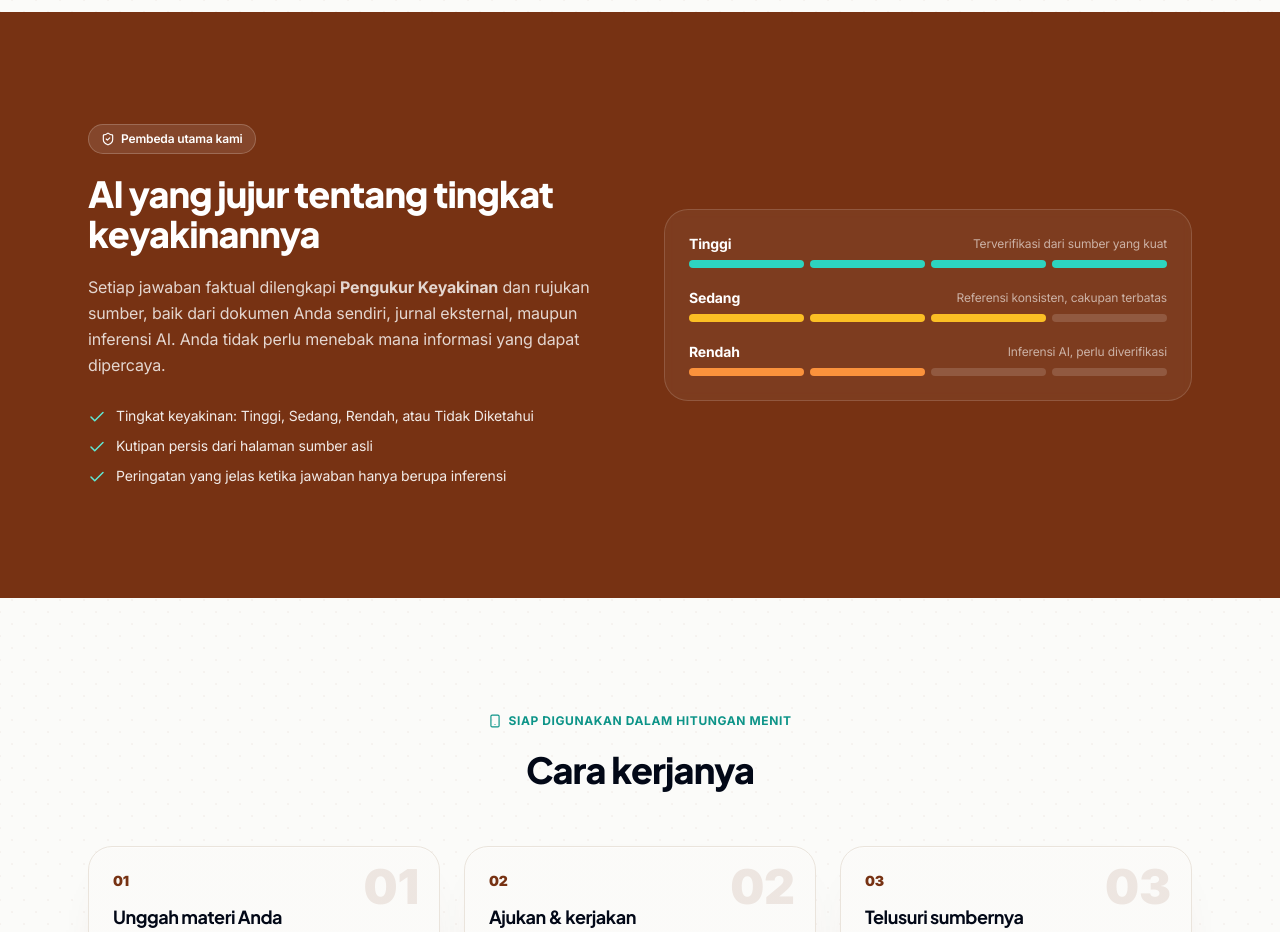
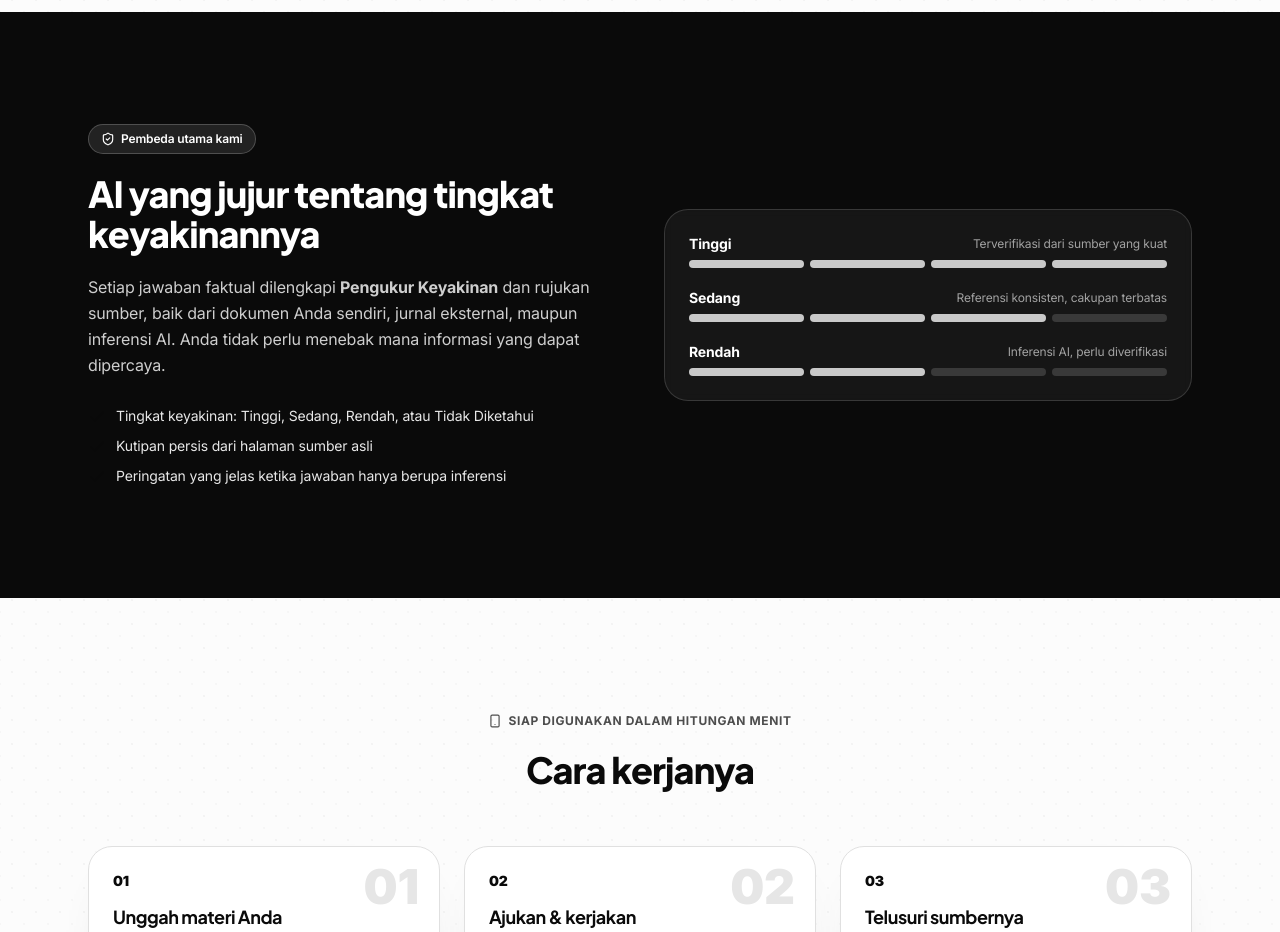
Before and after one commit to 065Indraaa/edusparq-app, a Next.js app: page / in a window 1280 px wide. Shown: the part 1860-2792 px from the top of the page. Built offline with nearby package versions, Linux system fonts and the light colour scheme.

Commit message:
feat(ui): switch shell to monochrome black-white and Indonesian labels

```diff
--- a/src/app/api/health/route.ts
+++ b/src/app/api/health/route.ts
@@ -17,7 +17,7 @@ export const dynamic = "force-dynamic";
 export async function GET() {
   const report: Record<string, unknown> = {
     ok: true,
-    build: "2026-06-15-fresh-ui-shell-15",
+    build: "2026-06-15-monokrom-indonesia-16",
     timestamp: new Date().toISOString(),
     runtime: "nodejs",
     node: typeof process !== "undefined" ? process.version : "unknown",
--- a/src/app/globals.css
+++ b/src/app/globals.css
@@ -4,73 +4,73 @@
 
 @layer base {
   :root {
-    --background: 45 25% 98%;   /* Soft Ivory Cream #FDFBF7 */
-    --foreground: 222.2 84% 4.9%;
+    --background: 0 0% 99%;
+    --foreground: 0 0% 4%;
 
-    --card: 45 25% 98%;
-    --card-foreground: 222.2 84% 4.9%;
+    --card: 0 0% 100%;
+    --card-foreground: 0 0% 4%;
 
-    --popover: 45 25% 98%;
-    --popover-foreground: 222.2 84% 4.9%;
+    --popover: 0 0% 100%;
+    --popover-foreground: 0 0% 4%;
 
-    --primary: 19 73% 27%;    /* Deep Soga Brown / Terracotta #7A3212 — kebijaksanaan & stabilitas akademik */
+    --primary: 0 0% 4%;
     --primary-foreground: 0 0% 100%;
 
-    --secondary: 40 30% 94%;
-    --secondary-foreground: 222.2 47.4% 11.2%;
+    --secondary: 0 0% 96%;
+    --secondary-foreground: 0 0% 8%;
 
-    --muted: 40 28% 94%;
-    --muted-foreground: 215.4 16.3% 46.9%;
+    --muted: 0 0% 95%;
+    --muted-foreground: 0 0% 42%;
 
-    --accent: 40 30% 94%;
-    --accent-foreground: 222.2 47.4% 11.2%;
+    --accent: 0 0% 94%;
+    --accent-foreground: 0 0% 8%;
 
-    --destructive: 0 84.2% 60.2%;
-    --destructive-foreground: 210 40% 98%;
+    --destructive: 0 0% 12%;
+    --destructive-foreground: 0 0% 100%;
 
-    --border: 36 24% 89%;
-    --input: 36 24% 88%;
-    --ring: 19 73% 27%;
+    --border: 0 0% 88%;
+    --input: 0 0% 88%;
+    --ring: 0 0% 4%;
 
     --radius: 0.75rem;
 
-    --success: 142.1 76.2% 36.3%;
-    --warning: 43 96% 56%;   /* Amber #FBBF24 — perhatian, tenggat mendesak, pencapaian */
-    --info: 172 66% 50%;     /* Teal #2DD4BF — pertumbuhan & energi kreatif */
+    --success: 0 0% 12%;
+    --warning: 0 0% 18%;
+    --info: 0 0% 24%;
   }
 
   .dark {
-    --background: 222.2 84% 4.9%;
-    --foreground: 210 40% 98%;
+    --background: 0 0% 4%;
+    --foreground: 0 0% 98%;
 
-    --card: 222.2 84% 4.9%;
-    --card-foreground: 210 40% 98%;
+    --card: 0 0% 6%;
+    --card-foreground: 0 0% 98%;
 
-    --popover: 222.2 84% 4.9%;
-    --popover-foreground: 210 40% 98%;
+    --popover: 0 0% 6%;
+    --popover-foreground: 0 0% 98%;
 
-    --primary: 24 75% 58%;   /* Glowing Copper/Bronze batik soga */
-    --primary-foreground: 211 60% 12%;
+    --primary: 0 0% 98%;
+    --primary-foreground: 0 0% 4%;
 
-    --secondary: 217.2 32.6% 17.5%;
-    --secondary-foreground: 210 40% 98%;
+    --secondary: 0 0% 12%;
+    --secondary-foreground: 0 0% 98%;
 
-    --muted: 217.2 32.6% 17.5%;
-    --muted-foreground: 215 20.2% 65.1%;
+    --muted: 0 0% 13%;
+    --muted-foreground: 0 0% 68%;
 
-    --accent: 217.2 32.6% 17.5%;
-    --accent-foreground: 210 40% 98%;
+    --accent: 0 0% 14%;
+    --accent-foreground: 0 0% 98%;
 
-    --destructive: 0 62.8% 30.6%;
-    --destructive-foreground: 210 40% 98%;
+    --destructive: 0 0% 82%;
+    --destructive-foreground: 0 0% 4%;
 
-    --border: 217.2 32.6% 17.5%;
-    --input: 217.2 32.6% 17.5%;
-    --ring: 24 75% 58%;
+    --border: 0 0% 18%;
+    --input: 0 0% 18%;
+    --ring: 0 0% 98%;
 
-    --success: 142.1 70% 45%;
-    --warning: 43 96% 56%;
-    --info: 172 66% 50%;
+    --success: 0 0% 82%;
+    --warning: 0 0% 78%;
+    --info: 0 0% 72%;
   }
 }
 
@@ -118,7 +118,7 @@ h1, h2, h3, h4, h5, .font-display {
   transition: box-shadow 0.28s ease, border-color 0.22s ease, transform 0.24s cubic-bezier(0.4, 0, 0.2, 1), background-color 0.2s ease;
 }
 [class*="bg-card"][class*="shadow-sm"]:hover {
-  box-shadow: 0 12px 28px -14px rgba(122, 50, 18, 0.20);
+  box-shadow: 0 12px 28px -14px hsl(var(--foreground) / 0.16);
 }
 /* Inputs & selects: smooth, soft focus glow */
 input, textarea, select {
@@ -141,23 +141,23 @@ input, textarea, select {
   }
 
   .text-gradient {
-    @apply bg-clip-text text-transparent bg-gradient-to-br from-primary to-amber-500;
+    @apply bg-clip-text text-transparent bg-gradient-to-br from-foreground to-muted-foreground;
   }
 
   .text-gradient-emerald {
-    @apply bg-clip-text text-transparent bg-gradient-to-br from-emerald-500 to-emerald-700 dark:from-emerald-400 dark:to-emerald-600;
+    @apply bg-clip-text text-transparent bg-gradient-to-br from-foreground to-muted-foreground;
   }
 }
   .bg-batik-grid {
     background-color: hsl(var(--background));
-    background-image: radial-gradient(rgba(122, 50, 18, 0.04) 1px, transparent 1px),
-                      radial-gradient(rgba(122, 50, 18, 0.04) 1px, transparent 1px);
+    background-image: radial-gradient(hsl(var(--foreground) / 0.035) 1px, transparent 1px),
+                      radial-gradient(hsl(var(--foreground) / 0.025) 1px, transparent 1px);
     background-size: 24px 24px;
     background-position: 0 0, 12px 12px;
   }
   .dark .bg-batik-grid {
-    background-image: radial-gradient(rgba(244, 117, 43, 0.03) 1px, transparent 1px),
-                      radial-gradient(rgba(244, 117, 43, 0.03) 1px, transparent 1px);
+    background-image: radial-gradient(hsl(var(--foreground) / 0.035) 1px, transparent 1px),
+                      radial-gradient(hsl(var(--foreground) / 0.025) 1px, transparent 1px);
     background-size: 24px 24px;
     background-position: 0 0, 12px 12px;
   }
@@ -245,7 +245,7 @@ input, textarea, select {
 }
 .hover-lift:hover {
   transform: translateY(-3px);
-  box-shadow: 0 14px 30px -10px rgba(122, 50, 18, 0.22);
+  box-shadow: 0 14px 30px -10px hsl(var(--foreground) / 0.18);
 }
 
 /* Subtle dotted grid background for hero / empty states */
@@ -317,13 +317,13 @@ input, textarea, select {
 .prose-editor strong { font-weight: 700; }
 .prose-editor a { color: hsl(var(--primary)); text-decoration: underline; }
 
-/* ===== EduSparq Fresh UI System — Campus OS visual layer ===== */
+/* ===== EduSparq Monokrom UI System — lapisan visual ruang belajar ===== */
 .app-shell {
   position: relative;
   isolation: isolate;
   background:
-    radial-gradient(circle at 16% 12%, hsl(var(--primary) / 0.13), transparent 28rem),
-    radial-gradient(circle at 86% 4%, rgba(20, 184, 166, 0.14), transparent 24rem),
+    radial-gradient(circle at 16% 12%, hsl(var(--foreground) / 0.055), transparent 28rem),
+    radial-gradient(circle at 86% 4%, hsl(var(--foreground) / 0.035), transparent 24rem),
     linear-gradient(135deg, hsl(var(--background)), hsl(var(--muted) / 0.55));
 }
 .edus-ambient {
@@ -354,15 +354,15 @@ input, textarea, select {
   height: 28rem;
   right: -10rem;
   bottom: 6rem;
-  background: radial-gradient(circle, rgba(20, 184, 166, 0.18), transparent 62%);
+  background: radial-gradient(circle, hsl(var(--foreground) / 0.08), transparent 62%);
   animation-delay: -3s;
 }
 .edus-main {
   position: relative;
   background:
     linear-gradient(180deg, hsl(var(--background) / 0.22), hsl(var(--background) / 0.72)),
-    radial-gradient(rgba(122, 50, 18, 0.055) 1px, transparent 1px),
-    radial-gradient(rgba(20, 184, 166, 0.045) 1px, transparent 1px);
+    radial-gradient(hsl(var(--foreground) / 0.035) 1px, transparent 1px),
+    radial-gradient(hsl(var(--foreground) / 0.025) 1px, transparent 1px);
   background-size: auto, 28px 28px, 56px 56px;
   background-position: 0 0, 0 0, 14px 18px;
 }
@@ -404,8 +404,8 @@ input, textarea, select {
 .brand-orb {
   color: hsl(var(--primary-foreground));
   background:
-    radial-gradient(circle at 30% 20%, rgba(255,255,255,0.65), transparent 22%),
-    linear-gradient(135deg, hsl(var(--primary)), #d97706 52%, #14b8a6);
+    radial-gradient(circle at 30% 20%, hsl(var(--background) / 0.6), transparent 22%),
+    linear-gradient(135deg, hsl(var(--foreground)), hsl(var(--muted-foreground)));
   box-shadow: 0 18px 38px -22px hsl(var(--primary)), inset 0 1px 0 rgba(255,255,255,0.42);
 }
 .nav-group-card {
@@ -463,3 +463,27 @@ input, textarea, select {
 .dark .brand-orb {
   box-shadow: 0 18px 42px -22px hsl(var(--primary) / 0.9), inset 0 1px 0 rgba(255,255,255,0.2);
 }
+
+
+/* Monokrom ketat: netralkan utility warna eksplisit dari halaman lama. */
+[class*="bg-gradient"] {
+  background-image: linear-gradient(135deg, hsl(var(--foreground) / 0.065), hsl(var(--card) / 0.96)) !important;
+}
+.dark [class*="bg-gradient"] {
+  background-image: linear-gradient(135deg, hsl(var(--foreground) / 0.10), hsl(var(--card) / 0.96)) !important;
+}
+[class*="text-amber"], [class*="text-emerald"], [class*="text-teal"], [class*="text-orange"], [class*="text-cyan"], [class*="text-sky"], [class*="text-yellow"],
+[class*="text-green"], [class*="text-blue"], [class*="text-purple"], [class*="text-pink"] {
+  color: hsl(var(--foreground) / 0.72) !important;
+}
+[class*="bg-amber"], [class*="bg-emerald"], [class*="bg-teal"], [class*="bg-orange"], [class*="bg-cyan"], [class*="bg-sky"], [class*="bg-yellow"],
+[class*="bg-green"], [class*="bg-blue"], [class*="bg-purple"], [class*="bg-pink"] {
+  background-color: hsl(var(--muted) / 0.82) !important;
+}
+[class*="border-amber"], [class*="border-emerald"], [class*="border-teal"], [class*="border-orange"], [class*="border-cyan"], [class*="border-sky"], [class*="border-yellow"],
+[class*="border-green"], [class*="border-blue"], [class*="border-purple"], [class*="border-pink"] {
+  border-color: hsl(var(--border)) !important;
+}
+[class*="shadow-primary"], [class*="shadow-emerald"], [class*="shadow-teal"], [class*="shadow-amber"] {
+  box-shadow: 0 18px 42px -28px hsl(var(--foreground) / 0.35) !important;
+}
```
Also changed, not shown: src/app/(app)/layout.tsx (+6 -6 lines).
